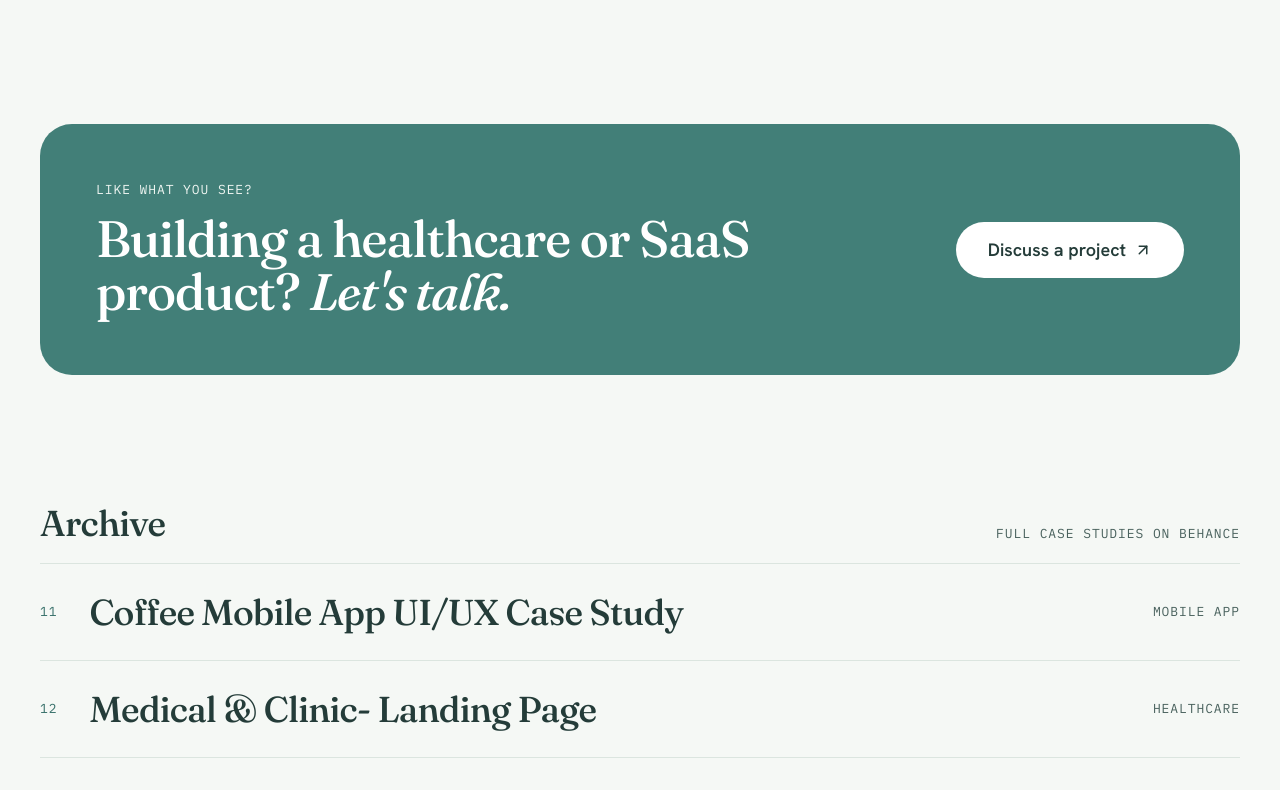
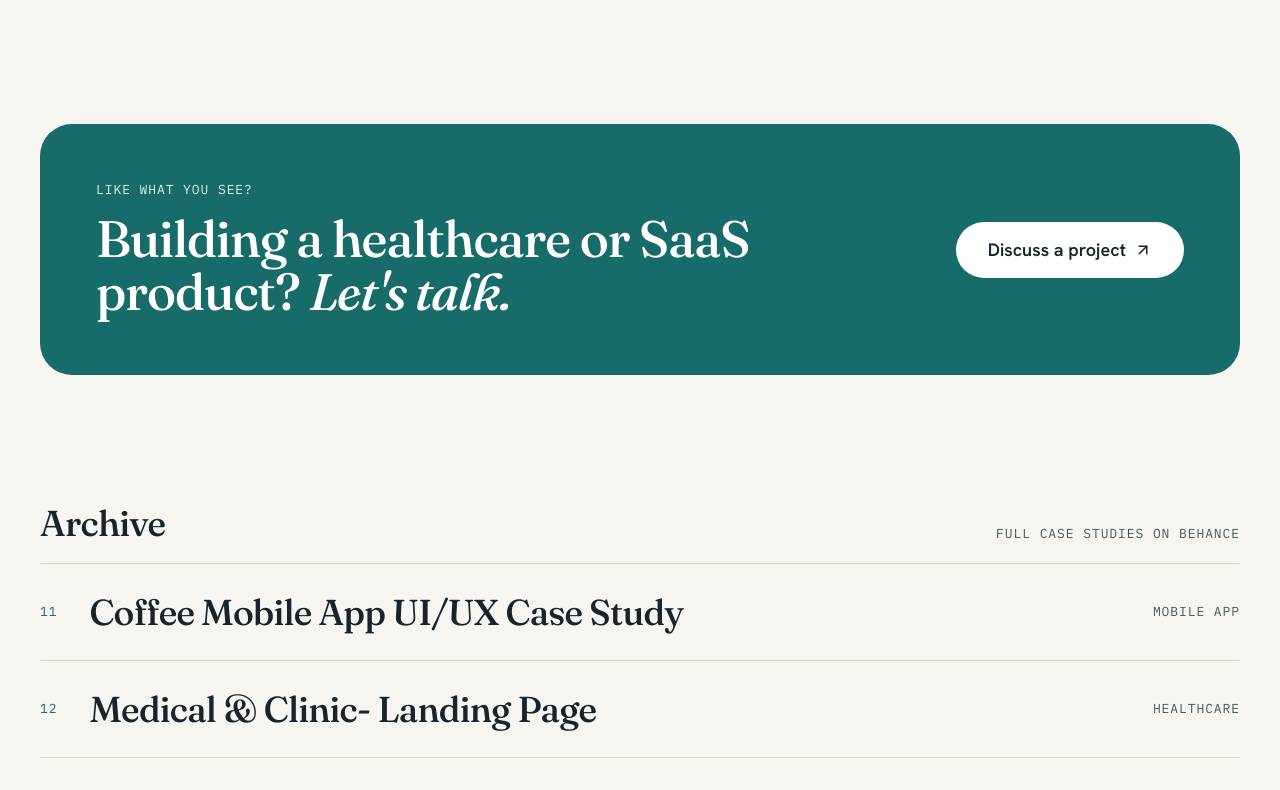
Before and after one commit to Ruqyya/my_portfolio, a React (Vite) app: page / in a window 1280 px wide. Shown: the part 8960-9750 px from the top of the page. Built offline with nearby package versions, Linux system fonts and the light colour scheme.

Commit message:
Editorial Ivory across the whole site: ivory hero, nav and sections, stone secondary sections, light contact, ink footer

```diff
--- a/src/components/case/Annotated.tsx
+++ b/src/components/case/Annotated.tsx
@@ -12,7 +12,7 @@ export default function Annotated({ shot, kind, className = "", stack = false }:
   return (
     <figure className={`grid items-center gap-8 ${phone && !stack ? "md:grid-cols-[minmax(0,19rem)_1fr]" : ""} ${className}`}>
       <div className={`relative mx-auto w-full ${phone ? (stack ? "max-w-[17rem]" : "max-w-[19rem]") : ""}`}>
-        <div className={phone ? "rounded-[2.4rem] bg-[var(--bezel)] p-2 shadow-[0_40px_70px_-28px_rgba(36,60,57,0.26)] ring-1 ring-white/20" : "overflow-hidden rounded-xl border border-white/15 shadow-[0_40px_70px_-28px_rgba(36,60,57,0.26)]"}>
+        <div className={phone ? "rounded-[2.4rem] bg-[var(--bezel)] p-2 shadow-[0_40px_70px_-28px_rgba(36,60,57,0.26)] ring-1 ring-[var(--line)]" : "overflow-hidden rounded-xl border border-[var(--line)] shadow-[0_40px_70px_-28px_rgba(36,60,57,0.26)]"}>
           <img
             src={`${base}${shot.src}`}
             alt={shot.alt}
--- a/src/components/sections/Contact.tsx
+++ b/src/components/sections/Contact.tsx
@@ -12,7 +12,7 @@ const rows = [
 
 export default function Contact() {
   return (
-    <section id="contact" className="surface-deep surface-gradient sheet pb-24 pt-24 md:pb-32 md:pt-32">
+    <section id="contact" className="surface-tint sheet pb-24 pt-24 md:pb-32 md:pt-32">
       <div className="mx-auto max-w-[88rem] px-5 md:px-10">
         <Reveal>
           <Eyebrow n="07">Contact</Eyebrow>
--- a/src/components/sections/Work.tsx
+++ b/src/components/sections/Work.tsx
@@ -87,16 +87,16 @@ function OladocStory() {
 
         <Stage accent={accent} className="mt-10 px-4 pb-12 pt-8 md:px-14 md:pb-20 md:pt-14">
           <div className="relative mx-auto aspect-[1.02/1] w-full max-w-[64rem] md:aspect-[1.55/1]">
-            <div className="absolute right-0 top-0 hidden w-[66%] overflow-hidden rounded-xl border border-white/15 bg-paper shadow-[0_50px_80px_-30px_rgba(36,60,57,0.26)] md:block">
+            <div className="absolute right-0 top-0 hidden w-[66%] overflow-hidden rounded-xl border border-[var(--line)] bg-paper shadow-[0_50px_80px_-30px_rgba(36,60,57,0.26)] md:block">
               <img src={src("case/oladoc/frontdesk.webp")} alt="Oladoc front desk portal with a live queue." loading="lazy" width={1600} height={1046} className="block h-auto w-full" />
             </div>
-            <div className="absolute left-0 top-0 w-full overflow-hidden rounded-xl border border-white/15 bg-paper shadow-[0_50px_80px_-30px_rgba(36,60,57,0.26)] md:left-[18%] md:top-[20%] md:w-[62%]">
+            <div className="absolute left-0 top-0 w-full overflow-hidden rounded-xl border border-[var(--line)] bg-paper shadow-[0_50px_80px_-30px_rgba(36,60,57,0.26)] md:left-[18%] md:top-[20%] md:w-[62%]">
               <img src={src("case/oladoc/docdash.webp")} alt="Oladoc doctor portal dashboard." loading="lazy" width={1600} height={1046} className="block h-auto w-full" />
             </div>
             {["home", "sym", "profile"].map((n, i) => (
               <div
                 key={n}
-                className={`absolute bottom-0 w-[30%] rounded-[1.3rem] bg-[var(--bezel)] p-1 shadow-[0_40px_60px_-24px_rgba(36,60,57,0.26)] ring-1 ring-white/20 md:w-[19%] md:rounded-[1.6rem] md:p-1.5 ${["left-[2%] md:left-0", "left-[34%] md:left-[12%]", "left-[66%] md:left-[24%]"][i]}`}
+                className={`absolute bottom-0 w-[30%] rounded-[1.3rem] bg-[var(--bezel)] p-1 shadow-[0_40px_60px_-24px_rgba(36,60,57,0.26)] ring-1 ring-[var(--line)] md:w-[19%] md:rounded-[1.6rem] md:p-1.5 ${["left-[2%] md:left-0", "left-[34%] md:left-[12%]", "left-[66%] md:left-[24%]"][i]}`}
                 style={{ transform: `translateY(${i === 1 ? "-5%" : "0"}) rotate(${(i - 1) * 3}deg)`, zIndex: i === 1 ? 5 : 4 }}
               >
                 <img src={src(`case/oladoc/${n}.webp`)} alt={`Oladoc patient app, ${n === "sym" ? "search by symptom" : n === "profile" ? "doctor profile" : "home"}.`} loading="lazy" width={700} height={1515} className="block h-auto w-full rounded-[1rem] md:rounded-[1.25rem]" />
@@ -226,7 +226,7 @@ function SehatStory() {
           <div className="lg:sticky lg:top-28 lg:col-span-7">
             <Stage accent={accent} className="px-5 pb-14 pt-9 md:px-10 md:pb-16 md:pt-12">
               <div className="relative">
-                <div className="overflow-hidden rounded-xl border border-white/15 bg-paper shadow-[0_50px_80px_-30px_rgba(36,60,57,0.26)]">
+                <div className="overflow-hidden rounded-xl border border-[var(--line)] bg-paper shadow-[0_50px_80px_-30px_rgba(36,60,57,0.26)]">
                   <div className="flex items-center gap-1.5 border-b border-line bg-paper-2 px-3 py-2.5" aria-hidden>
                     <span className="h-2.5 w-2.5 rounded-full bg-line" />
                     <span className="h-2.5 w-2.5 rounded-full bg-line" />
@@ -234,7 +234,7 @@ function SehatStory() {
                   </div>
                   <img src={src("case/sehat/home.webp")} alt="The redesigned Sehat Kahani homepage with the 60-second promise." loading="lazy" className="block h-auto w-full" />
                 </div>
-                <div className="absolute -bottom-12 -right-1 w-[50%] overflow-hidden rounded-xl border border-white/20 bg-paper shadow-2xl shadow-[#243c39]/20 md:-right-5">
+                <div className="absolute -bottom-12 -right-1 w-[50%] overflow-hidden rounded-xl border border-[var(--line)] bg-paper shadow-2xl shadow-[#243c39]/20 md:-right-5">
                   <img src={src("case/sehat/responsive.webp")} alt="Sehat Kahani layouts for desktop and phone." loading="lazy" className="block h-auto w-full" />
                 </div>
               </div>
--- a/src/index.css
+++ b/src/index.css
@@ -44,29 +44,29 @@
 
 @custom-variant dark (&:where(.dark, .dark *));
 
-/* ───────── Design tokens: "Soft Botanical" ─────────
-   One palette, Soft Botanical Teal + Porcelain. Components read only the roles below, never a hex value,
+/* ───────── Design tokens: "Editorial Ivory" ─────────
+   One palette, Editorial Ivory Teal + Porcelain. Components read only the roles below, never a hex value,
    so the whole site can be re-tuned by changing the primitives.
    Every text pair was measured against WCAG 2.2 AA (see docs/10-SOFT-PALETTE-COMPARISON.md). */
 :root {
-  /* A · Soft Botanical Teal + Porcelain */
-  --p-porcelain: #f5f8f5;
-  --p-tint: #eff4f0;
-  --p-mint: #e4efe9; /* stages behind product screens */
-  --p-ink: #243c39; /* Forest Ink */
-  --p-ink-2: #4a625e;
-  --p-line: #dbe5df;
-  --p-line-strong: #8da39b;
-  --p-action: #427f78; /* Sage Teal: fills, marks, large display type */
-  --p-label: #37706a; /* deeper Sage Teal for small text and links (5.3:1 on porcelain) */
-  --p-hover: #2d5f59;
-  --p-glass: #a8c7bc; /* Sea Glass */
-  --p-deep: #243c39; /* the one dark surface: contact and footer */
-  --p-deep-2: #2e4a46;
-  --p-deep-ink-2: #c3d6ce;
-  --p-deep-line: #3f5b56;
-  --p-bezel: #2a403d;
-  --p-bloom: 168, 199, 188; /* rgb of Sea Glass, for soft gradients */
+  /* Editorial Ivory: Warm Ivory #F7F5F0, Midnight Ink #17242B, Deep Teal #176B68, Champagne #C5A477, Soft Stone #E8E5DE */
+  --p-porcelain: #f7f5f0; /* Warm Ivory */
+  --p-tint: #ebe8e0; /* Soft Stone, a touch lighter so cards and text keep contrast */
+  --p-mint: #ece9e0; /* stage behind product screens */
+  --p-ink: #17242b; /* Midnight Ink */
+  --p-ink-2: #4a595f;
+  --p-line: #dcd8cd;
+  --p-line-strong: #8f958f;
+  --p-action: #176b68; /* Deep Teal: fills, marks, links, emphasised words */
+  --p-label: #176b68; /* 5.77:1 on ivory */
+  --p-hover: #0f5754;
+  --p-glass: #c5a477; /* Champagne: decoration only on light; accent text on ink */
+  --p-deep: #17242b; /* closing footer only */
+  --p-deep-2: #213239;
+  --p-deep-ink-2: #cbd3d3;
+  --p-deep-line: #36484f;
+  --p-bezel: #17242b;
+  --p-bloom: 197, 164, 119;
 }
 
 :root {
@@ -96,9 +96,9 @@
   --ink: var(--p-porcelain);
   --ink-2: var(--p-deep-ink-2);
   --line: var(--p-deep-line);
-  --line-strong: #5f7c76;
+  --line-strong: #5d6f75;
   --forest: var(--p-glass);
-  --forest-hover: #cfe3da;
+  --forest-hover: #e0c9a0;
   --on-forest: var(--p-deep);
   --signal: var(--p-glass);
   --mark: var(--p-glass);
@@ -115,9 +115,9 @@
   --ink: var(--p-porcelain);
   --ink-2: var(--p-deep-ink-2);
   --line: var(--p-deep-line);
-  --line-strong: #5f7c76;
+  --line-strong: #5d6f75;
   --forest: var(--p-glass);
-  --forest-hover: #cfe3da;
+  --forest-hover: #e0c9a0;
   --on-forest: var(--p-deep);
   --signal: var(--p-glass);
   --mark: var(--p-glass);
@@ -165,7 +165,7 @@
   --color-signal: var(--signal);
   color: var(--ink);
   background:
-    radial-gradient(40rem 22rem at 100% 0%, rgba(var(--p-bloom), 0.3), transparent 70%),
+    radial-gradient(40rem 22rem at 100% 0%, rgba(var(--p-bloom), 0.14), transparent 70%),
     var(--p-mint);
 }
 
@@ -174,11 +174,11 @@
   --paper: var(--p-action);
   --paper-2: var(--p-label);
   --ink: #ffffff;
-  --ink-2: #eef5f1;
+  --ink-2: #e6efed;
   --line: rgba(255, 255, 255, 0.3);
   --line-strong: rgba(255, 255, 255, 0.6);
   --forest: #ffffff;
-  --forest-hover: #eef5f1;
+  --forest-hover: #e6efed;
   --on-forest: var(--p-ink);
   --signal: #ffffff;
   --mark: #ffffff;
```
Also changed, not shown: 17 other files (tests, documents, lock files or other folders).
